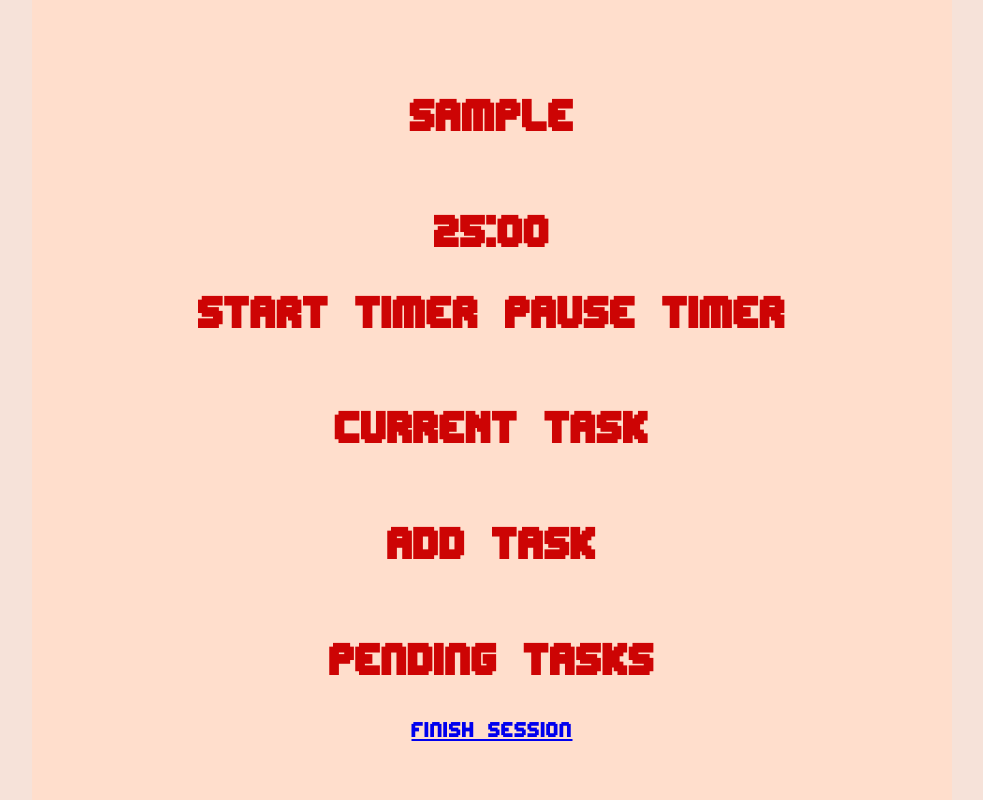
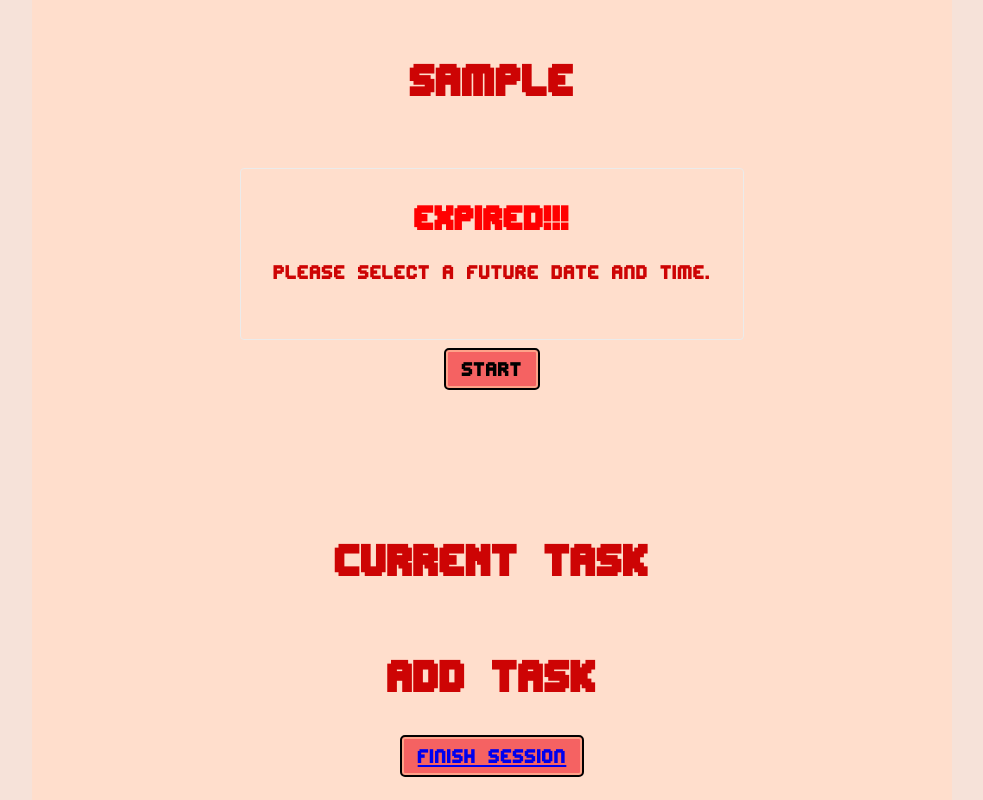
Before and after one commit to Rasheednour/pomodoor, a React (Create React App) app: page / in a window 1280 px wide. Both pictures are taken after typing "Sample" into the empty fields and a click on the button "CREATE". Shown: the whole page, without its empty margins (148-1131 px from the left). Built offline with nearby package versions, Linux system fonts and the light colour scheme.

Commit message:
implemented count down timer

```diff
--- a/src/App.css
+++ b/src/App.css
@@ -114,6 +114,109 @@
   margin-left: 65vh;
 }
 
+/*********************************/
+
+.work-title {
+  font-size: calc(10px + 2vmin);
+  color: #cd0404;
+  margin: 0;
+  position: relative;
+  min-height: 60vh;
+  margin-bottom:  0;
+}
+
+.work-timer {
+  position: absolute;
+  margin-bottom: 0;
+  min-height: 60vh;
+}
+
+.timer {
+  font-size: calc(10px + 2vmin);
+}
+
+
+/******************************************/
+
+
+
+.expired-notice {
+  text-align: center;
+  padding: 2rem;
+  border: 1px solid #ebebeb;
+  border-radius: 0.25rem;
+  margin: 0.5rem;
+}
+
+.expired-notice > span {
+  font-size: 2.5rem;
+  font-weight: bold;
+  color: red;
+}
+
+.expired-notice > p {
+  font-size: 1.5rem;
+}
+
+.show-counter {
+  padding: 0.5rem;
+}
+
+.show-counter .countdown-link {
+  display: flex;
+  flex-direction: row;
+  justify-content: center;
+  align-items: center;
+  font-weight: 700;
+  font-size: 1.25rem;
+  line-height: 1.75rem;
+  padding: 0.5rem;
+  border: 1px solid #ebebeb;
+  border-radius: 0.25rem;
+  text-decoration: none;
+  color: #000;
+}
+
+.show-counter .countdown {
+  line-height: 1.25rem;
+  padding: 0 0.75rem 0 0.75rem;
+  align-items: center;
+  display: flex;
+  flex-direction: column;
+}
+
+.show-counter .countdown.danger {
+  color: #ff0000;
+}
+
+.show-counter .countdown > p {
+  margin: 0;
+}
+
+.show-counter .countdown > span {
+  text-transform: uppercase;
+  font-size: 0.75rem;
+  line-height: 1rem;
+}
+
+
+
+
+
+
+
+
+
+
+
+
+
+
+
+/******************************************/
+
+
+
 
 
 @font-face {
--- a/src/App.js
+++ b/src/App.js
@@ -1,5 +1,4 @@
 import HomePage from './Pages/HomePage';
-import TasksPage from './Pages/TasksPage';
 import WorkPage from './Pages/WorkPage';
 import './App.css';
 import React from 'react';
@@ -13,7 +12,6 @@ function App() {
         <header className="App-header">
           <Routes>
           <Route path="/" element={<HomePage/>} />
-          <Route path="/tasks" element={<TasksPage/>} />
           <Route path="/work" element={<WorkPage/>} />
           </Routes>
         </header>
--- /dev/null
+++ b/src/Pages/CountdownTimer.js
@@ -0,0 +1,43 @@
+import React from 'react';
+import { useCountdown } from './useCountdown';
+import DateTimeDisplay from './DateTimeDisplay';
+
+const ExpiredNotice = () => {
+    return (
+      <div className="expired-notice">
+        <span>Expired!!!</span>
+        <p>Please select a future date and time.</p>
+      </div>
+    );
+  };
+
+const ShowCounter = ({ days, hours, minutes, seconds }) => {
+return (
+    <div className="show-counter">
+    <div className="countdown-link">
+        <DateTimeDisplay value={minutes} type={'Mins'} isDanger={false} />
+        <p>:</p>
+        <DateTimeDisplay value={seconds} type={'Seconds'} isDanger={false} />
+    </div>
+    </div>
+);
+};
+
+const CountdownTimer = ({ targetDate }) => {
+  const [days, hours, minutes, seconds] = useCountdown(targetDate);
+
+  if (days + hours + minutes + seconds <= 0) {
+    return <ExpiredNotice />;
+  } else {
+    return (
+      <ShowCounter
+        days={days}
+        hours={hours}
+        minutes={minutes}
+        seconds={seconds}
+      />
+    );
+  }
+};
+
+export default CountdownTimer;
--- /dev/null
+++ b/src/Pages/DateTimeDisplay.js
@@ -0,0 +1,12 @@
+import React from 'react';
+
+const DateTimeDisplay = ({ value, type, isDanger }) => {
+  return (
+    <div className={isDanger ? 'countdown danger' : 'countdown'}>
+      <p>{value}</p>
+      <span>{type}</span>
+    </div>
+  );
+};
+
+export default DateTimeDisplay;
--- a/src/Pages/TasksPage.js
+++ /dev/null
@@ -1,13 +0,0 @@
-import React from 'react';
-import { Link } from 'react-router-dom';
-
-function TasksPage() {
-  return (
-    <>
-      <h1>Create Your Tasks!</h1>
-      <Link to="/work"> start work session</Link>
-    </>
-  );
-}
-
-export default TasksPage;
--- a/src/Pages/WorkPage.js
+++ b/src/Pages/WorkPage.js
@@ -1,9 +1,19 @@
 import React from 'react';
 import { Link } from 'react-router-dom';
 import {useLocation} from 'react-router-dom';
+import { useState } from 'react';
+import CountdownTimer from './CountdownTimer';
 
 function WorkPage() {
+
+  const [name, setName] = useState('');
   const location = useLocation();
+
+  const THREE_DAYS_IN_MS = 0 *25 * 60 * 1000;
+  const NOW_IN_MS = new Date().getTime();
+
+  const dateTimeAfterThreeDays = NOW_IN_MS + THREE_DAYS_IN_MS;
+
   return (
     <>
 
@@ -12,9 +22,15 @@ function WorkPage() {
         </div>
 
         <div className='work-timer'>
-            <h1>25:00</h1>
+
+            <div className='timer'>
+            <CountdownTimer targetDate={dateTimeAfterThreeDays} />
+              </div>
+
             <div className='work-start-pause'>
-            <h1>start timer pause timer</h1>
+            <button className='home-create-button' onClick={e => {
+                setName(e.target.value);
+                }}>START</button>
             </div>
         </div>
 
@@ -28,13 +44,10 @@ function WorkPage() {
           <h1>add task</h1>
         </div>
 
-        <div className='work-pending-tasks'>
-          <h1>pending tasks</h1>
-        </div>
-
 
         <div>
-          <Link to="/"> finish session </Link>
+          <button className='home-create-button'>
+          <Link to="/"> finish session </Link></button>
         </div>
 
     </>
--- /dev/null
+++ b/src/Pages/useCountdown.js
@@ -0,0 +1,33 @@
+import { useEffect, useState } from 'react';
+
+const useCountdown = (targetDate) => {
+  const countDownDate = new Date(targetDate).getTime();
+
+  const [countDown, setCountDown] = useState(
+    countDownDate - new Date().getTime()
+  );
+
+  useEffect(() => {
+    const interval = setInterval(() => {
+      setCountDown(countDownDate - new Date().getTime());
+    }, 1000);
+
+    return () => clearInterval(interval);
+  }, [countDownDate]);
+
+  return getReturnValues(countDown);
+};
+
+const getReturnValues = (countDown) => {
+  // calculate time left
+  const days = Math.floor(countDown / (1000 * 60 * 60 * 24));
+  const hours = Math.floor(
+    (countDown % (1000 * 60 * 60 * 24)) / (1000 * 60 * 60)
+  );
+  const minutes = Math.floor((countDown % (1000 * 60 * 60)) / (1000 * 60));
+  const seconds = Math.floor((countDown % (1000 * 60)) / 1000);
+
+  return [days, hours, minutes, seconds];
+};
+
+export { useCountdown };
```
